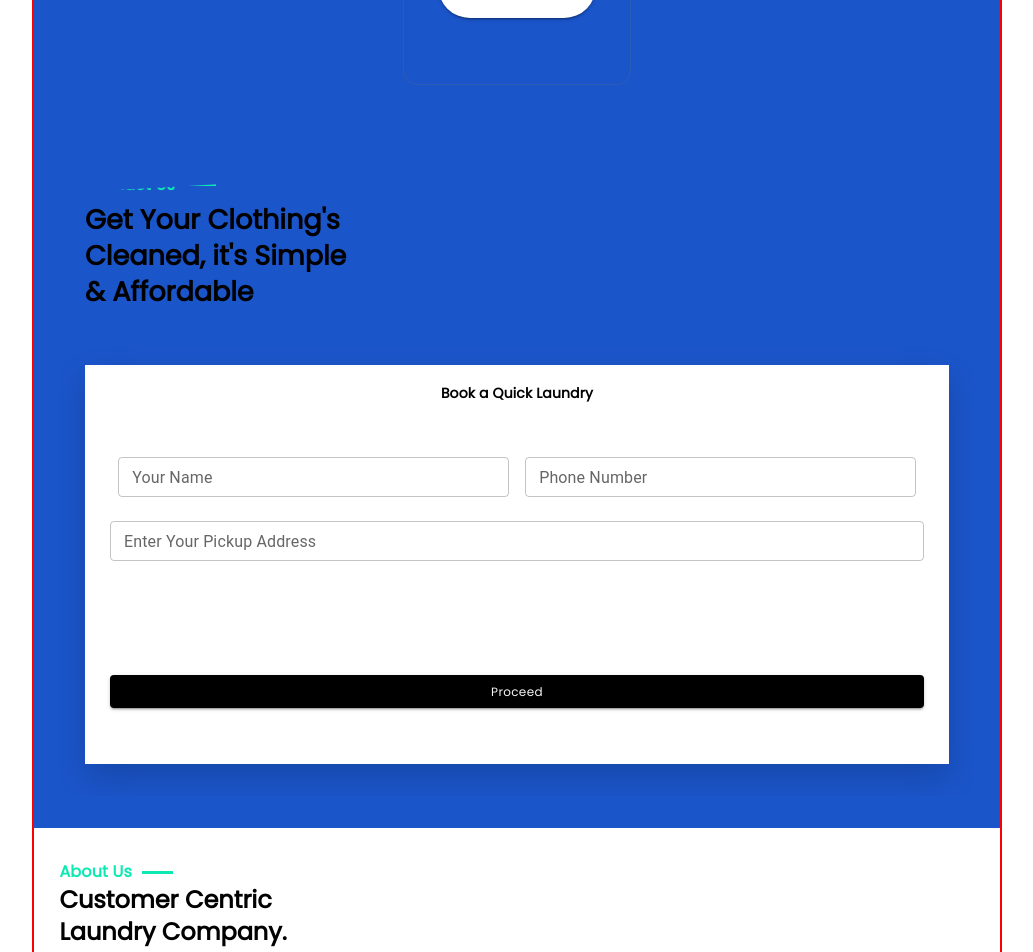
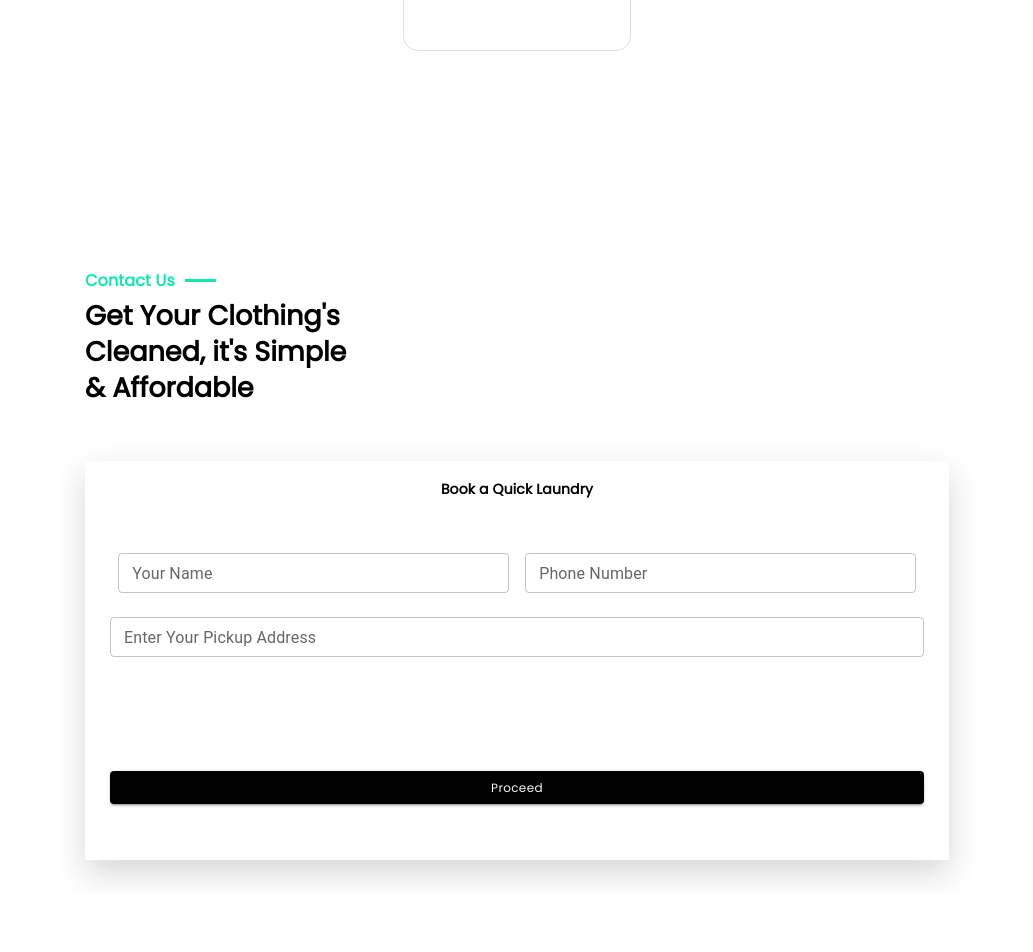
Before and after one commit to georgebsmith-tech/swags-client, a Next.js app: page / in a window 1280 px wide. Shown: the part 9300-10252 px from the top of the page, without its empty margins (123-1156 px from the left). After the commit the page ends 10192 px from the top, so only its background shows below. Built offline with nearby package versions, Linux system fonts and the light colour scheme.

Commit message:
completed contact us section and edited index page to carry landing page only

```diff
--- a/src/components/contact_us/contactUs.module.css
+++ b/src/components/contact_us/contactUs.module.css
@@ -7,3 +7,7 @@
     display: flex;
     flex-direction: column;
 }
+
+.parent {
+    padding-top: 130px;
+}
--- a/src/pages/index.js
+++ b/src/pages/index.js
@@ -21,42 +21,8 @@ export default function Home() {
       </Head>
       <div className={styles.container}>
         <main className={styles.main}>
-          {/* <h1 className={styles.title}>
-            Welcome to <a href="https://nextjs.org">Next.js!</a>
-          </h1> */}
-          <Container background={"#1B55CA"}>
-            <Landing></Landing>
-          </Container>
-          <Container style={{ borderTop: "106px" }}>
-            <About />
-          </Container>
-          <Container style={{ borderTop: "106px" }}>
-            <Services />
-          </Container>
-          <Container style={{ borderTop: "106px", background: "#DDE5F7" }}>
-            <WhyUs />
-          </Container>
+          <Landing />
         </main>
-        <Container style={{ borderTop: "0", background: "red" }}>
-          <footer className={styles.footer}>
-            <h1>to God be</h1>
-            <a
-              href="https://vercel.com?utm_source=create-next-app&utm_medium=default-template&utm_campaign=create-next-app"
-              target="_blank"
-              rel="noopener noreferrer"
-            >
-              Powered by{" "}
-              <span className={styles.logo}>
-                <Image
-                  src="/vercel.svg"
-                  alt="Vercel Logo"
-                  width={72}
-                  height={16}
-                />
-              </span>
-            </a>
-          </footer>
-        </Container>
       </div>
     </div>
   );
--- a/src/styles/Home.module.css
+++ b/src/styles/Home.module.css
@@ -6,8 +6,8 @@
 }
 
 .main {
-  min-height: 100vh;
-  border: red 2px solid;
+  /* min-height: 100vh;
+  border: red 2px solid; */
 }
 
 .footer {
```
